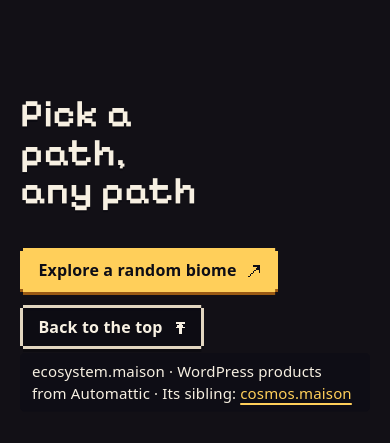
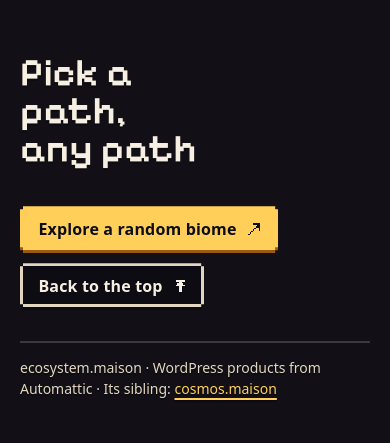
Before and after one commit to crweiner/ecosystem-maison, an Astro site: page / in a window 390 px wide. Shown: the part 10547-10990 px from the top of the page. Built offline with nearby package versions, Linux system fonts and the light colour scheme; Astro itself is replaced by a stand-in of ours; a web font is replaced by a local one.

Commit message:
Put the colophon on the closing sign as its small print
It was pulled up into the close with a negative margin and overlapped the
sign and 'Back to the top' on small phones. As the sign's last line it sits
on the board at every size; it keeps its footer landmark via role.

Co-Authored-By: Claude Opus 5.5 <noreply@anthropic.com>

```diff
--- a/src/pages/index.astro
+++ b/src/pages/index.astro
@@ -63,6 +63,10 @@ const cosmos = referral('https://cosmos.maison/', 'colophon');
           </a>
         </div>
         <p class="visually-hidden">The same deer grazes by the pond at sunset.</p>
+        {/* The sign's small print. Nested in main, so the footer role is set explicitly. */}
+        <footer class="colophon" role="contentinfo">
+          <p>ecosystem.maison · WordPress products from Automattic · Its sibling: <a href={cosmos}>cosmos.maison</a></p>
+        </footer>
       </div>
     </section>
   </main>
@@ -75,11 +79,6 @@ const cosmos = referral('https://cosmos.maison/', 'colophon');
     <span data-where-name>{products[0].name}</span>
   </p>
 
-  <footer class="colophon">
-    <p class="caption">
-      ecosystem.maison · WordPress products from Automattic · Its sibling: <a href={cosmos}>cosmos.maison</a>
-    </p>
-  </footer>
 
   <p slot="overlay" class="wander-status" role="status" aria-live="polite"></p>
 
@@ -395,27 +394,19 @@ const cosmos = referral('https://cosmos.maison/', 'colophon');
     }
   }
 
+  /* Small print on the closing sign, under its actions: on the board, never over it. */
   .colophon {
-    position: relative;
-    z-index: 5;
-    padding: 0 var(--gutter-right) max(clamp(1.5rem, 3vw, 2.5rem), env(safe-area-inset-bottom)) var(--gutter-left);
-    margin-top: -4.5rem;
+    margin-top: clamp(1.5rem, 4vh, 2.25rem);
+    padding-top: 0.9rem;
+    border-top: max(2px, calc(var(--px) / 2)) solid rgb(247 240 226 / 0.18);
+    max-width: 30rem;
   }
 
-  /* Set in the reading face on a small dark plate: it sits over reeds and water, where pixel type breaks up. */
   .colophon p {
-    font-family: var(--font-text);
-    font-size: 0.9375rem;
-    font-weight: 500;
-    letter-spacing: 0.01em;
-    display: inline-block;
-    max-width: 100%;
+    font-size: 0.875rem;
+    line-height: 1.5;
+    color: var(--ink-soft);
     overflow-wrap: anywhere;
-    padding: 0.45em 0.8em;
-    color: var(--ink);
-    background: rgb(13 13 22 / 0.72);
-    --c: var(--px);
-    clip-path: polygon(var(--c) 0, calc(100% - var(--c)) 0, 100% var(--c), 100% calc(100% - var(--c)), calc(100% - var(--c)) 100%, var(--c) 100%, 0 calc(100% - var(--c)), 0 var(--c));
   }
 
   .colophon a {
```
Also changed, not shown: DESIGN.md (+1 -1 lines).
